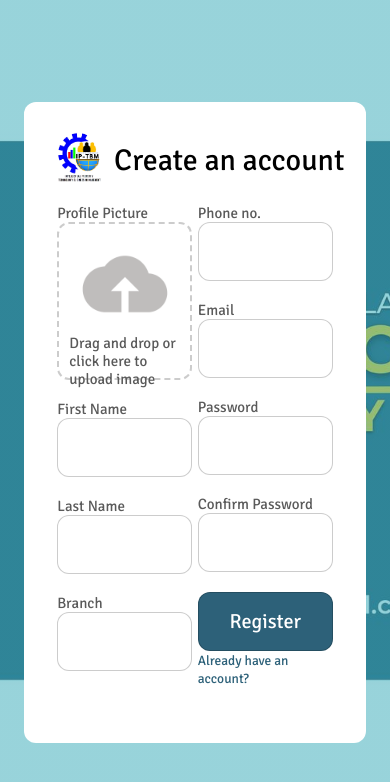
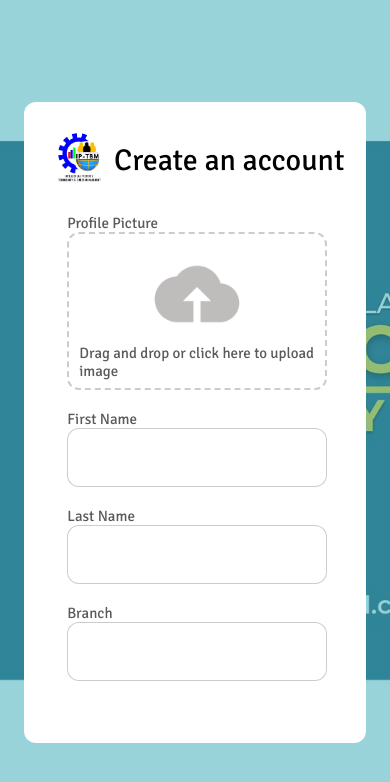
Before and after one commit to progchris00/LSPU-IPTBM-RTMS, a React (Vite) app: page /auth/sign-up in a window 390 px wide. Shown: the top 782 px of the page. Built offline with nearby package versions, Linux system fonts and the light colour scheme.

Commit message:
add: apply responsive on sign-up page
Need code cleaning

```diff
--- a/src/index.css
+++ b/src/index.css
@@ -114,6 +114,8 @@ main {
 #forgot-password-form,
 #sign-up-form {
   width: 100%;
+  max-height: 500px;
+  overflow-y: scroll;
 }
 
 /* End of container size */
@@ -122,10 +124,12 @@ main {
 
 .sign-up-form-left,
 .sign-up-form-right {
-  width: 49%;
+  width: 50%;
   display: flex;
   flex-direction: column;
   gap: 20px;
+  padding: 10px;
+  min-width: 280px;
 }
 
 #profile-picture-input {
@@ -159,8 +163,8 @@ main {
 }
 
 #sign-up-form .form-fieldset {
-  justify-content: space-between;
   flex-wrap: wrap;
+  justify-content: center;
 }
 
 /* End of sign up page */
@@ -243,3 +247,13 @@ h1#form-heading {
 }
 
 /* End of font styling */
+
+/* Media queries */
+@media screen and (max-width: 676px) {
+  .sign-up-form-left,
+  .sign-up-form-right {
+    width: 100%;
+    align-items: center;
+  }
+}
+/* End of media queries */
```
